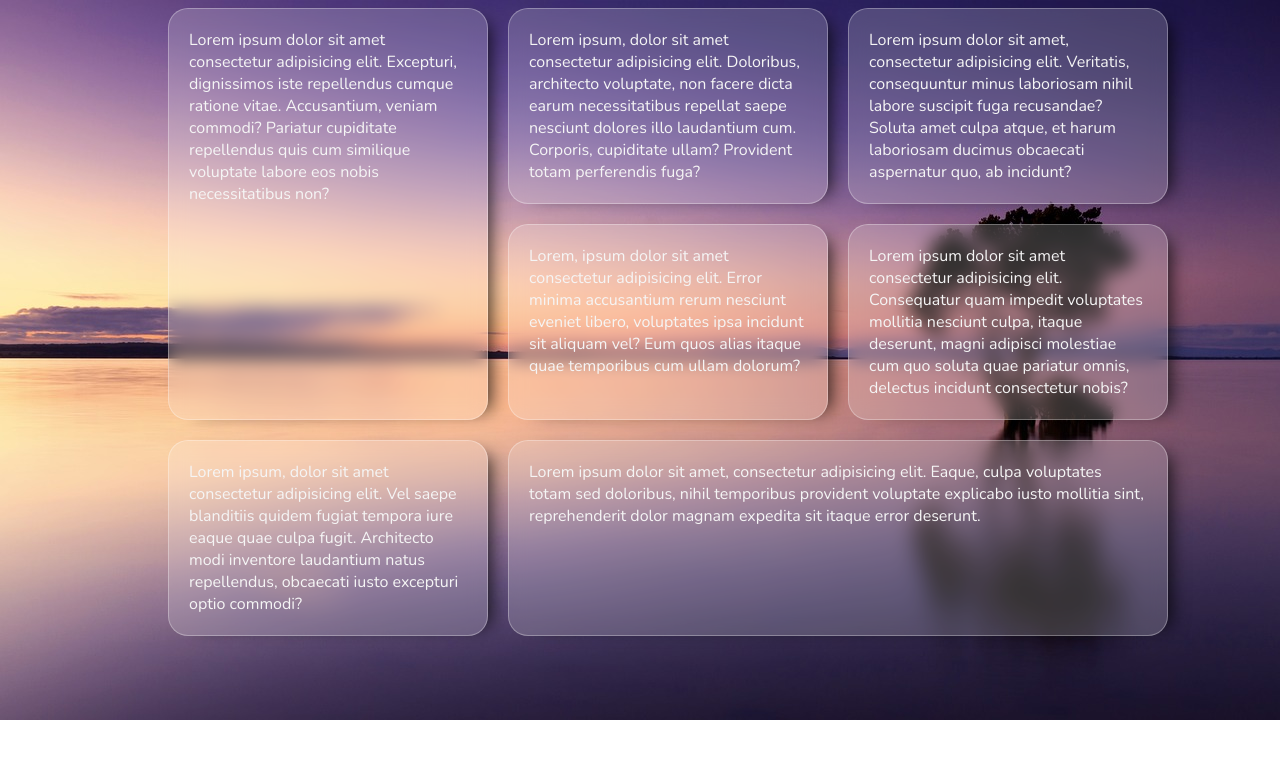
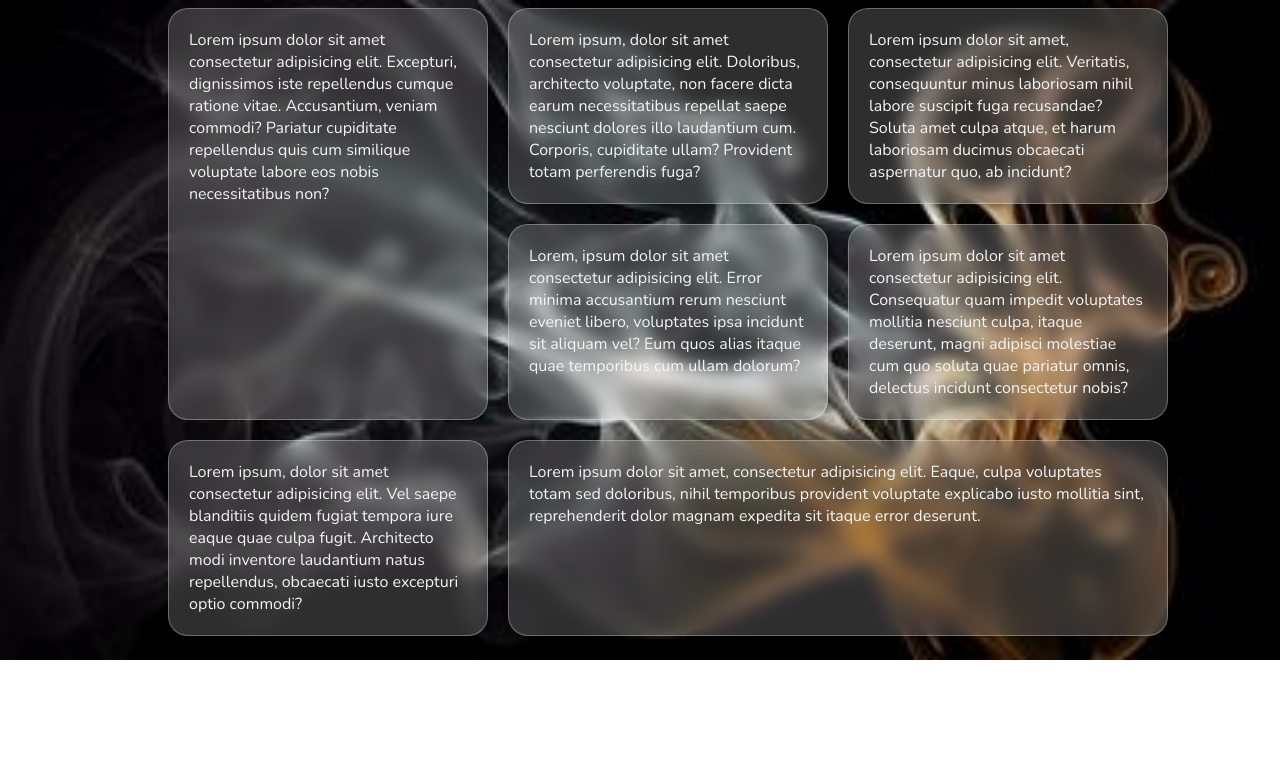
Before and after one commit to LValentik/wba-grid-1, a plain HTML site: page index.html in a window 1280 px wide. Drawn offline with nearby package versions, Linux system fonts and the light colour scheme.

Commit message:
Update background image URLs in style.css and style.scss

```diff
--- a/style.scss
+++ b/style.scss
@@ -3,7 +3,7 @@ body{
   font-optical-sizing: auto;
   font-weight: 300;
   font-style: normal;
-  background-image: url("./sunset-1373171_1280.jpg");
+  background-image: url("./thick-white-smoke-on-a-dark-background-ai-generated-image-photo.jpg");
   background-repeat: no-repeat;
   background-size: cover;
   color: whitesmoke;
```
Also changed, not shown: style.css, thick-white-smoke-on-a-dark-background-ai-generated-image-photo.jpg (added), 1 other file.
